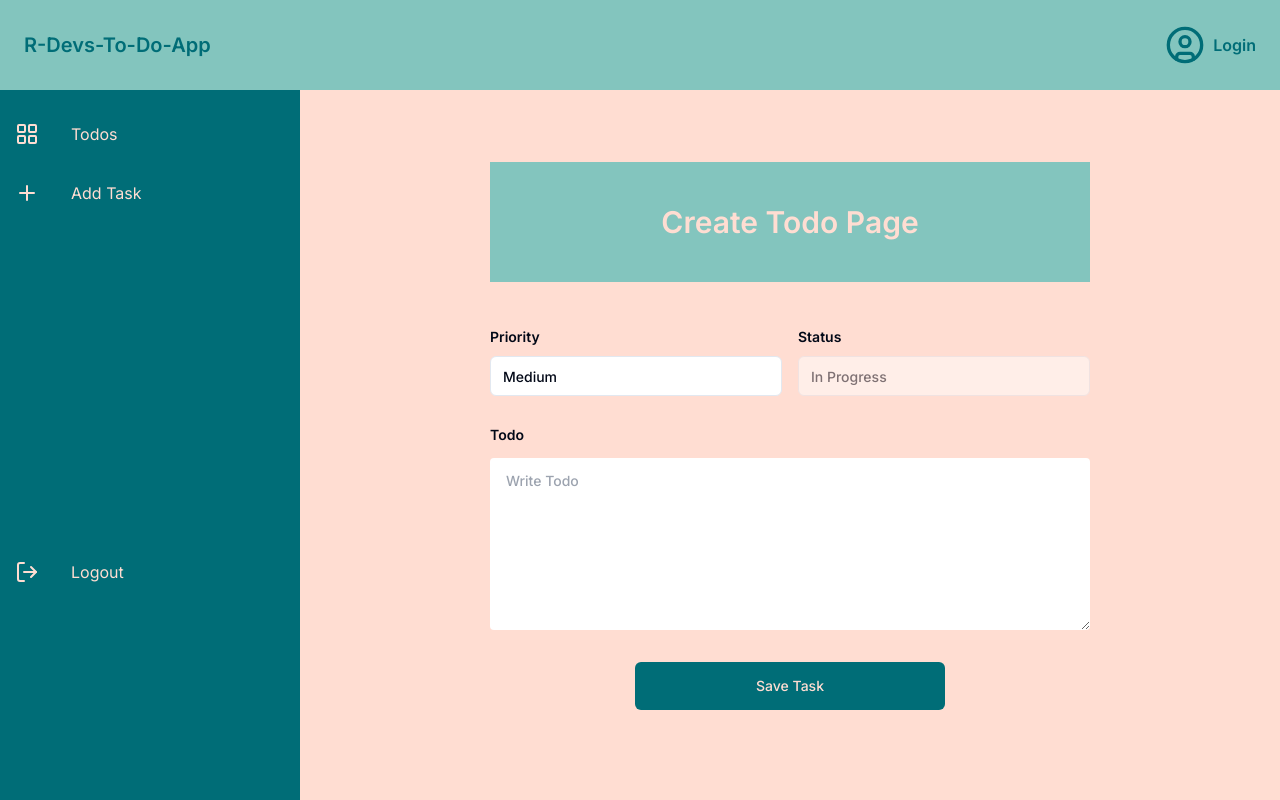
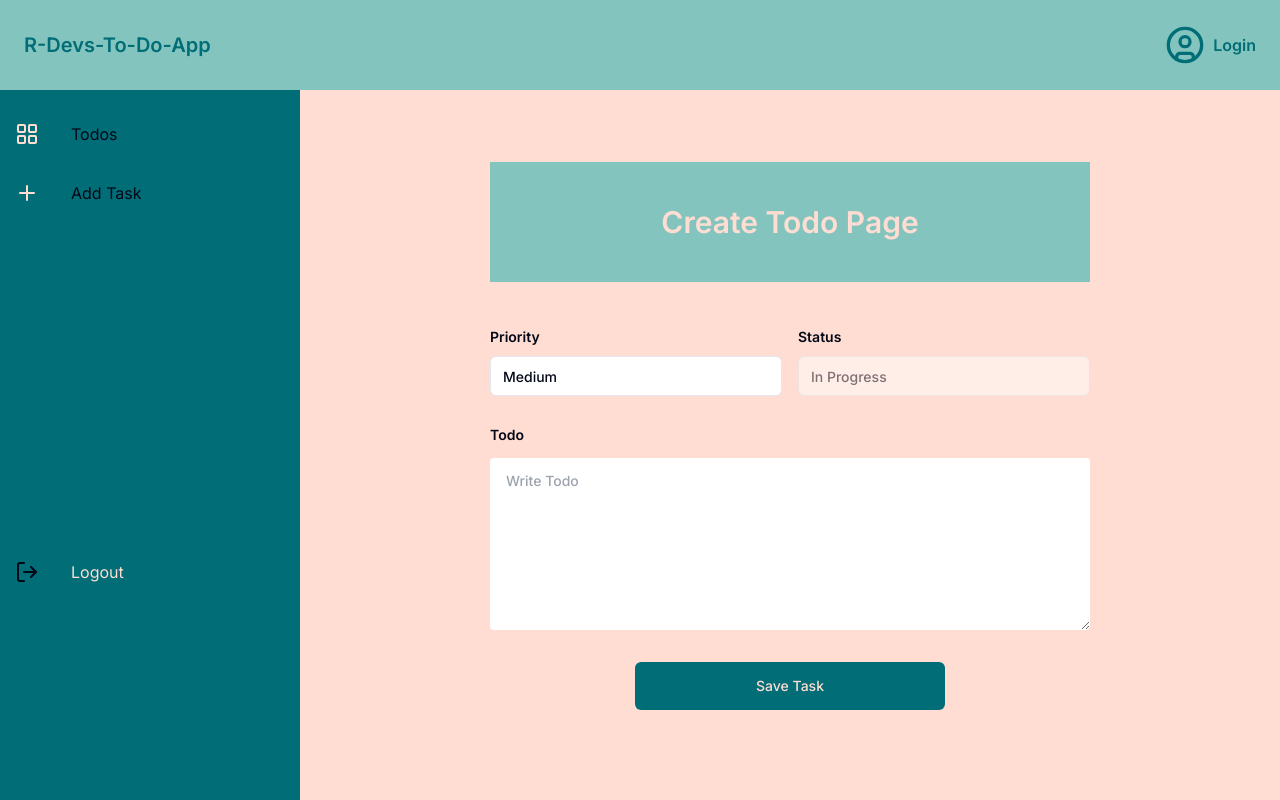
Before and after one commit to solonkonora/To-Do, a Next.js app in the folder front-end/: page /todos/add-new in a window 1280 px wide. Built offline with nearby package versions, Linux system fonts and the light colour scheme; no server answers.

Commit message:
updating code by removing all hard coded color code

```diff
--- a/front-end/src/components/molecules/side-bar/side-bar.tsx
+++ b/front-end/src/components/molecules/side-bar/side-bar.tsx
@@ -1,53 +1,47 @@
 import { CircleUser, LayoutGrid, LogOut, Plus } from "lucide-react";
 import Link from "next/link";
 
-export default function Sidebar() {
 const dashboardElements = [
   {
     text: "Todos",
-      icon: <LayoutGrid className=" text-[#ffddd2]" />,
+    icon: <LayoutGrid className=" text-tertiary-color" />,
     href: "/todos"
   },
 
   {
     text: "Add Task",
-      icon: <Plus className="text-[#ffddd2]" />,
+    icon: <Plus className="text-tertiary-color" />,
     href: "/todos/add-new"
   },
 ];
 
+export default function Sidebar() {
   return (
-    <>
     <div
       className="w-[40vw] max-w-[300px] flex flex-col items-center justify-start gap-6 pt-8 bg-primary-color rounded-none"
     >
       {dashboardElements.map((textIcon, index) => (
-
         <Link className="w-[90%] flex items-center justify-start gap-4 cursor-pointer" key={index} href={textIcon.href}>
           <div className="flex flex-col items-center gap-4">
             <div className="w-[40px] h-[35px] rounded-sm">
               <span>{textIcon.icon}</span>
             </div>
           </div>
-            <div className="w-[90%] h-[35px] rounded-sm text-[#ffddd2] hover:text-blue-950">
+          <div className="w-[90%] h-[35px] rounded-sm text-tertiary-color] hover:text-blue-950">
             <span>{textIcon.text}</span>
           </div>
         </Link>
-
       ))}
-
       <Link href="/logout" className="w-[90%] flex items-center justify-start gap-4 mt-80 cursor-pointer" >
         <div className="flex flex-col items-center gap-4">
           <div className="w-[40px] h-[35px] rounded-sm">
-                <LogOut className="text-[#ffddd2]" />
+            <LogOut className="text-tertiary-color]" />
           </div>
         </div>
-            <div className="w-[90%] h-[35px] rounded-sm text-[#ffddd2] hover:text-blue-950">
+        <div className="w-[90%] h-[35px] rounded-sm text-tertiary-color hover:text-blue-950">
           <span>Logout</span>
         </div>
       </Link>
-
     </div>
-    </>
   );
 }
```
Lines whose indentation alone changed are shown as unchanged.
